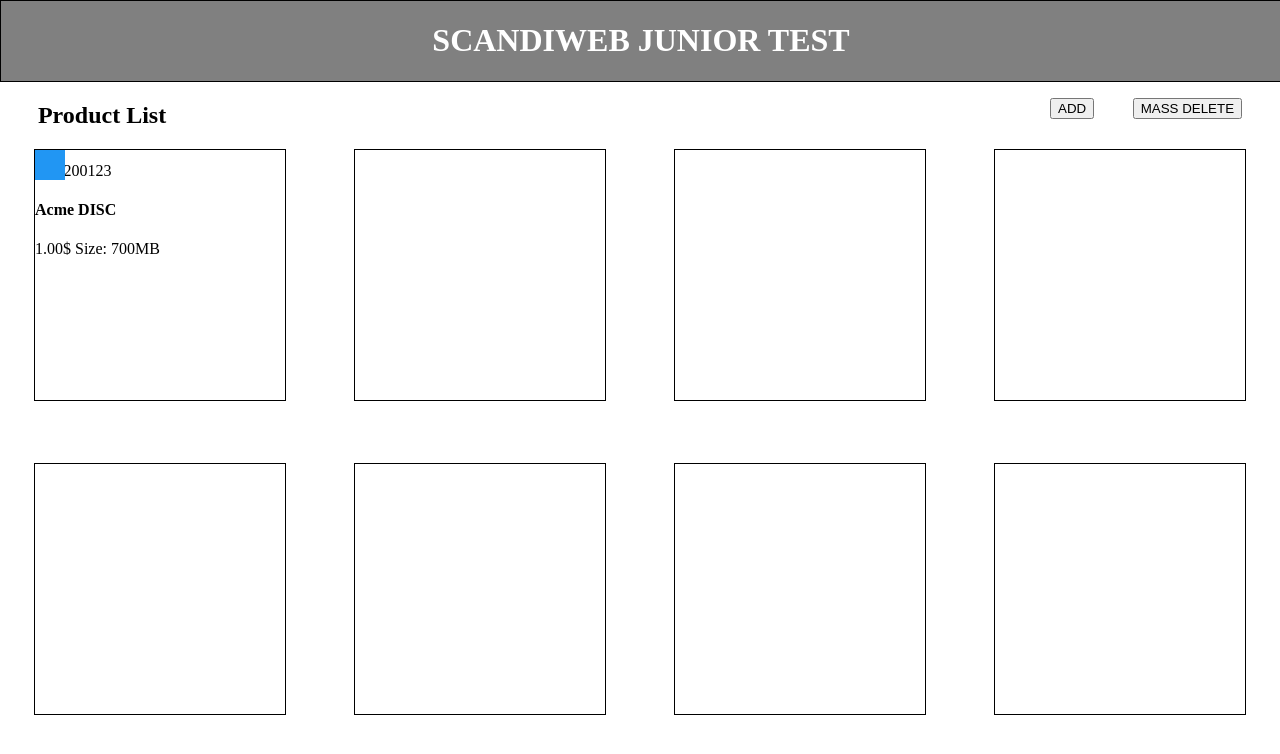
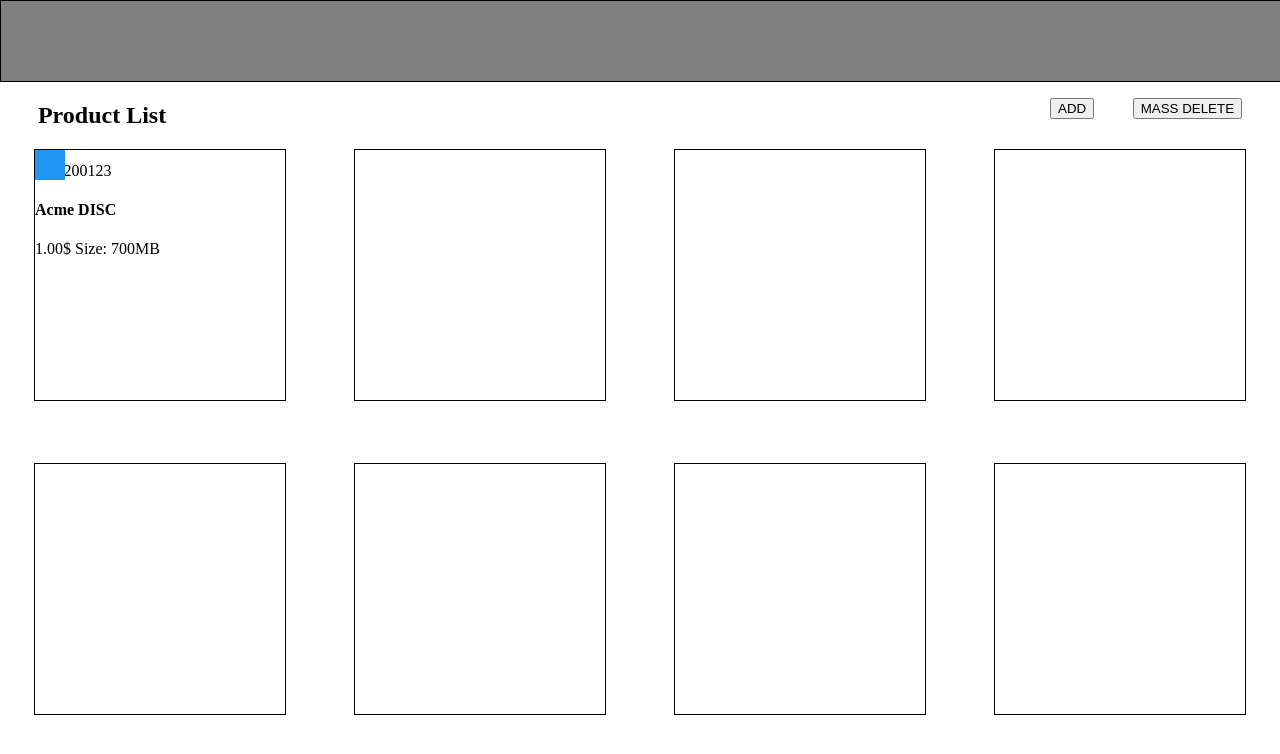
Before and after one commit to mvrque/productsPage, a plain HTML site: page index.html in a window 1280 px wide. Drawn offline with Linux system fonts and the light colour scheme; files that its build step writes are made by us from their sources; files whose address does not match are found by name.

Commit message:
Update index.html

```diff
--- a/index.html
+++ b/index.html
@@ -10,7 +10,7 @@
 <body>
 
     <div class="scandiweb">
-        <h1>SCANDIWEB JUNIOR TEST</h1>
+        <h1></h1>
     </div>
     <header>
         <nav class="nav">
```
